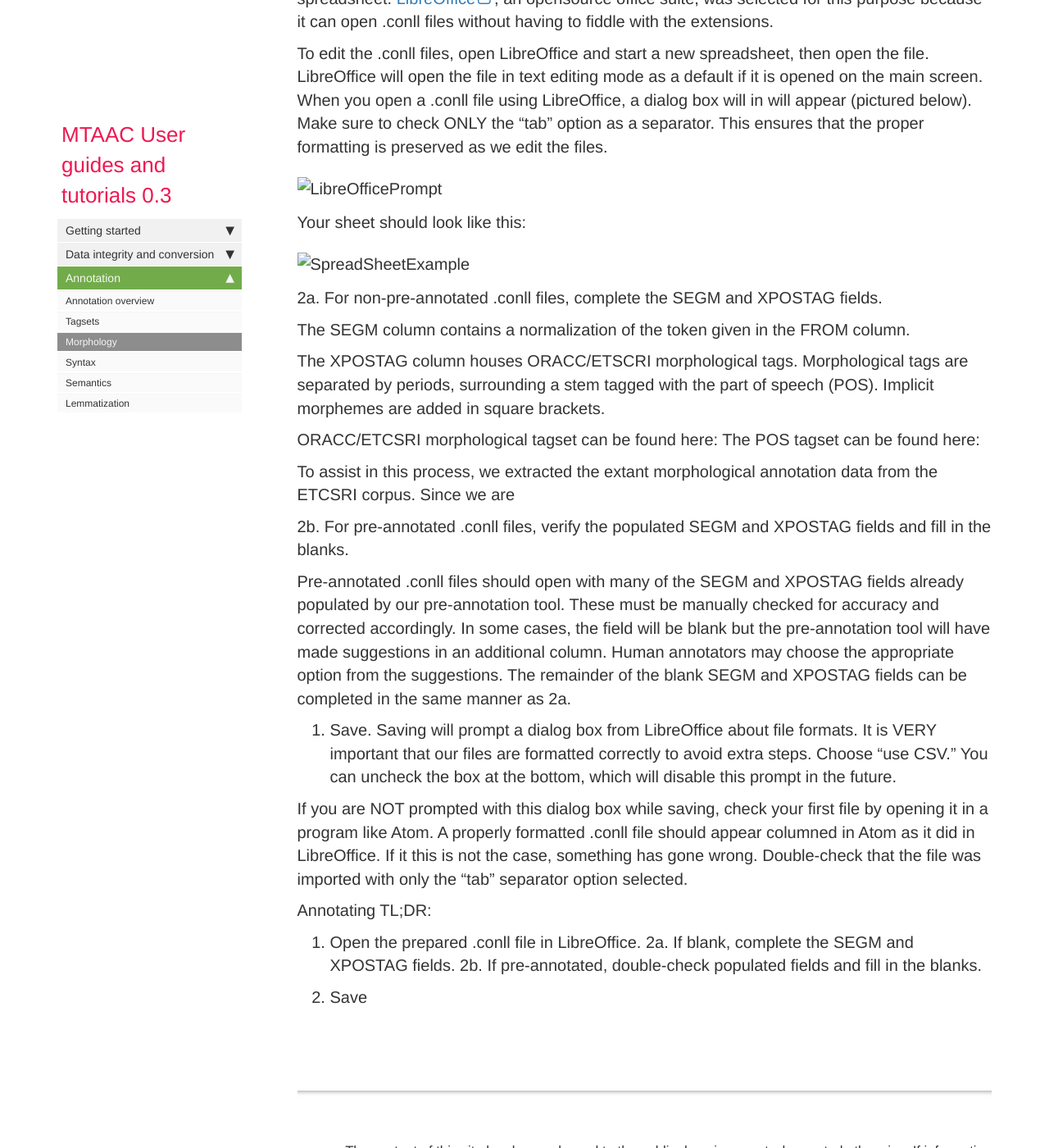
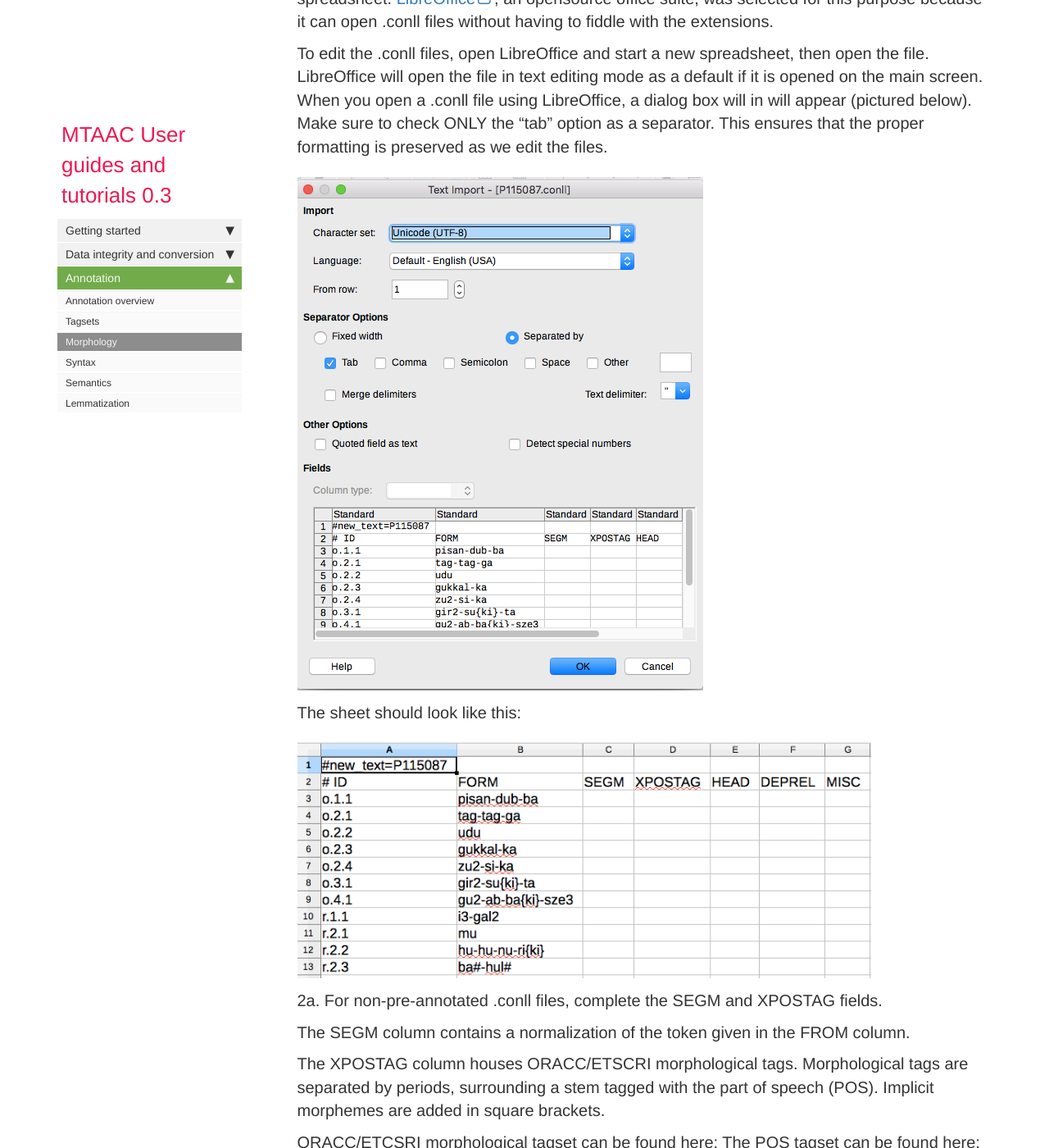
Before and after one commit to cdli-gh/cdli-gh.github.io, a Jekyll site: the page built from pages/guide/guide_morpology.md, in a window 1280 px wide and 1400 px high, scrolled down 2651 px. Shown: the whole window at 82% size. Built offline with Jekyll 4.4.1, drawn with Linux system fonts in a browser that asks for light colours; nearby versions of some CDN libraries; comment, search, counter and statistics services are not loaded.

Commit message:
Update guide_morpology.md

```diff
--- a/pages/guide/guide_morpology.md
+++ b/pages/guide/guide_morpology.md
@@ -63,11 +63,11 @@ In order to ensure that the format of the .conll files remains intact, they will
 
 To edit the .conll files, open LibreOffice and start a new spreadsheet, then open the file. LibreOffice will open the file in text editing mode as a default if it is opened on the main screen. When you open a .conll file using LibreOffice, a dialog box will in will appear (pictured below). Make sure to check ONLY the “tab” option as a separator. This ensures that the proper formatting is preserved as we edit the files.
 
-![LibreOfficePrompt](cdli-gh.github.io/images/ma_guide/LibreOfficePrompt1.png)
+![](https://cdli-gh.github.io/images/ma_guide/LibreOfficePrompt1.png)
 
-Your sheet should look like this:
+The sheet should look like this:
 
-![SpreadSheetExample](cdli-gh.github.io/images/ma_guide/LibreOfficeSpreadsheet.png)
+![](https://cdli-gh.github.io/images/ma_guide/LibreOfficeSpreadsheet.png)
 
 2a. For non-pre-annotated .conll files, complete the SEGM and XPOSTAG fields.
 
```
